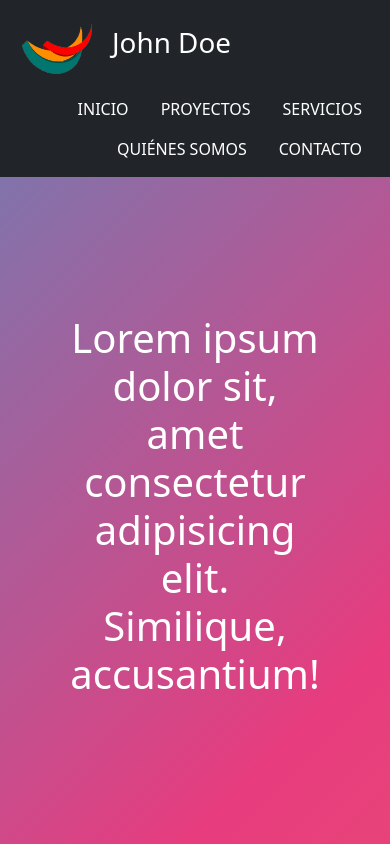
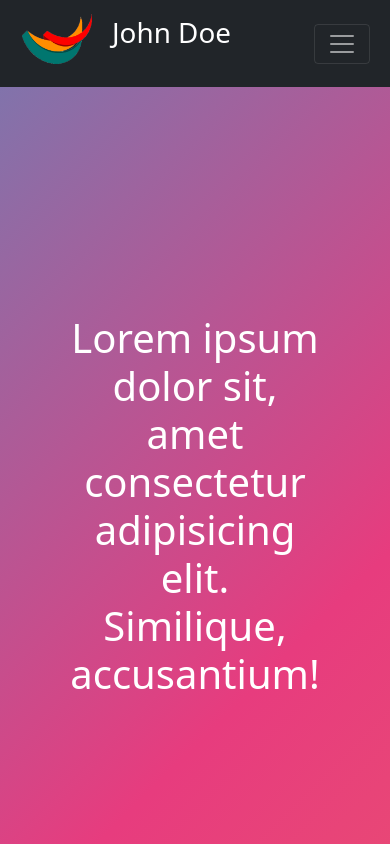
Before and after one commit to hernandiazorrac/John-Doe, a plain HTML site: page index.html in a window 390 px wide. Shown: the top 844 px of the page. Drawn offline with nearby package versions, Linux system fonts and the light colour scheme.

Commit message:
botón responsive en navbar

```diff
--- a/css/style.css
+++ b/css/style.css
@@ -20,6 +20,7 @@ body{
 /* HEADER */
 
 .logoImg{
+    margin-top: -10px;
     margin-left: 10px;
     transition: transform 0.3s ease-in-out;
 }
@@ -31,7 +32,7 @@ body{
 .textoLogo{
     position: absolute;
     display: inline-block;
-    margin: 13px 0 0 20px;
+    margin: 3px 0 0 20px;
 }
 
 /* NAVBAR */
@@ -42,10 +43,6 @@ body{
 
 .nav-link:hover{
     color:grey;
-}
-
-.burger{
-    display: none;
 }
 
 /* MAIN */
@@ -104,7 +101,7 @@ main h6{
 
 /* QUIÉNES SOMOS */
 
-.quienesSomosMain{
+/* .quienesSomosMain{
     display: flex;
     justify-content: space-around;
     max-width: 1200px;
@@ -125,13 +122,17 @@ main h6{
     flex-direction: column;
     align-items: center;
     margin-top: 20px;
-}
+}*/
 
 .persona1, .persona2, .persona3{
     height: 250px;
-    object-fit: cover;
-    border-radius: 50%;
+    width: 250px;
 }
+
+/* .card1, .card2, .card3{
+    padding: 0;
+} */
+
 
 /* CONTACTO */
 
--- a/index.html
+++ b/index.html
@@ -21,26 +21,34 @@
   <header>
     <nav class="navbar navbar-expand-lg navbar-dark bg-dark">
         <div class="container-fluid">
-              <a class="navbar-brand" href="#">
-                <img src="./assets/img/logo.png" alt="" width="70" height="70" class="d-inline-block align-text-top logoImg">
+          <a class="navbar-brand" href="../index.html">
+            <img src="../assets/img/logo.png" alt="" width="70" height="70" class="d-inline-block align-text-top logoImg">
             <p class="display-6 textoLogo">John Doe</p>
           </a>
 
-            <ul class="nav justify-content-end">
+          <div class="p-2">
+            <button class="navbar-toggler" type="button" data-bs-toggle="collapse" data-bs-target="#navbarToggleExternalContent" aria-controls="navbarToggleExternalContent" aria-expanded="false" aria-label="Toggle navigation">
+              <span class="navbar-toggler-icon"></span>
+            </button>
+          </div>
+        </div>
+
+        <div class="collapse navbar-collapse" id="navbarToggleExternalContent">
+          <ul class="navbar-nav ms-auto p-3">
             <li class="nav-item">
-                  <a class="nav-link" aria-current="page" href="./index.html">INICIO</a>
+              <a class="nav-link" aria-current="page" href="../index.html">INICIO</a>
             </li>
             <li class="nav-item">
-                  <a class="nav-link" href="./pages/proyectos.html">PROYECTOS</a>
+              <a class="nav-link" href="../pages/proyectos.html">PROYECTOS</a>
             </li>
             <li class="nav-item">
-                  <a class="nav-link" href="./pages/servicios.html">SERVICIOS</a>
+              <a class="nav-link" href="../pages/servicios.html">SERVICIOS</a>
             </li>
             <li class="nav-item">
-                  <a class="nav-link" href="./pages/quienes-somos.html">QUIÉNES SOMOS</a>
+              <a class="nav-link text-nowrap" href="../pages/quienes-somos.html">QUIÉNES SOMOS</a>
             </li>
             <li class="nav-item">
-                  <a class="nav-link" href="./pages/contacto.html">CONTACTO</a>
+              <a class="nav-link" href="../pages/contacto.html">CONTACTO</a>
             </li>
           </ul>
         </div>
```
Also changed, not shown: pages/contacto.html (+12 -33 lines), pages/proyectos.html (+12 -4 lines), pages/servicios.html (+10 -2 lines), assets/img/cover.jpg (deleted). Lines whose indentation alone changed are shown as unchanged.
